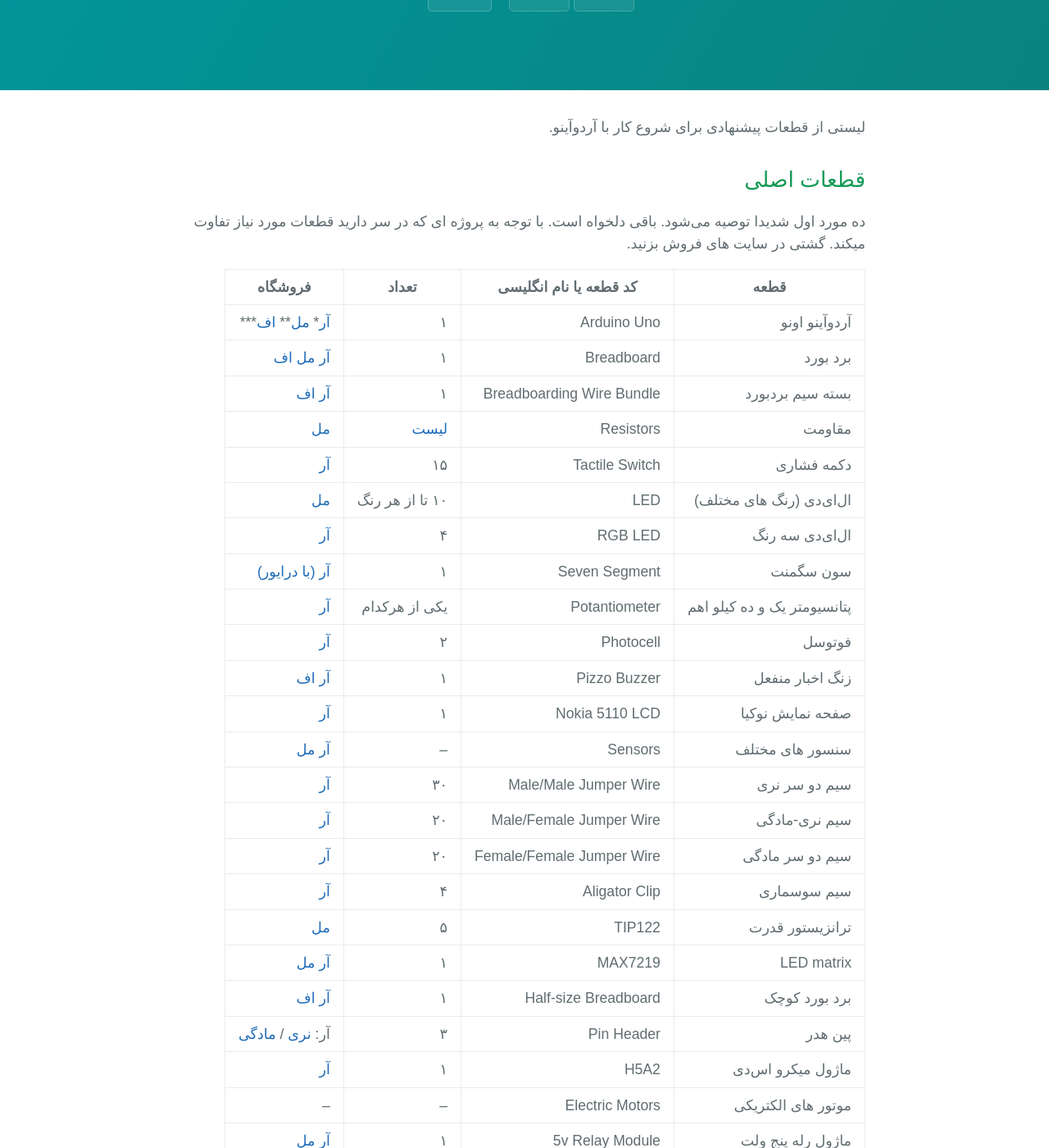
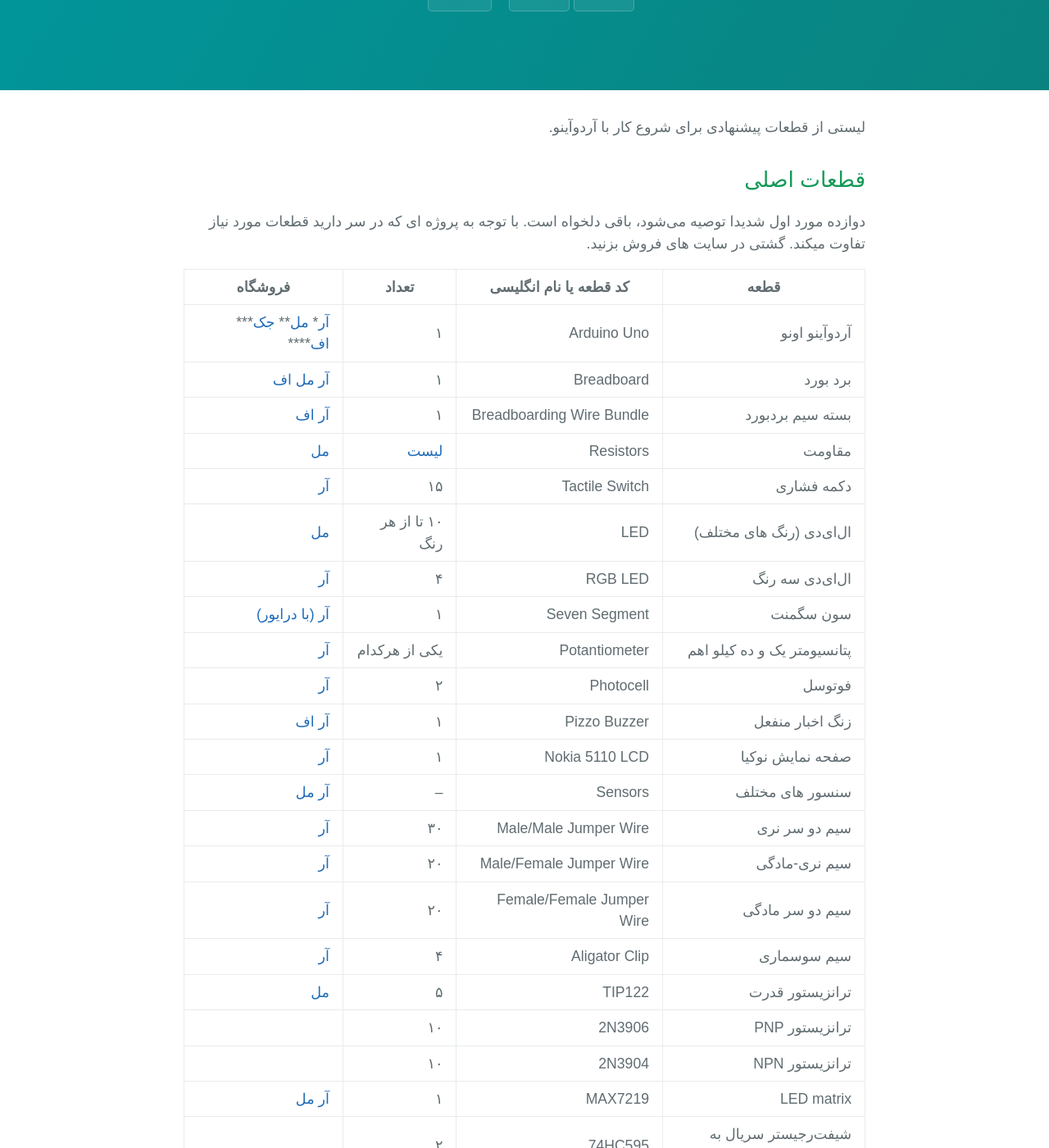
Before and after one commit to mohsend/arduino, a Jekyll site: the page built from arduino_starter_kit.markdown, in a window 1280 px wide and 1400 px high, scrolled down 273 px. Shown: the whole window at 82% size. Built offline with Jekyll 4.4.1, drawn with Linux system fonts in a browser that asks for light colours; some web fonts are replaced; some of the changed text lies outside the part shown.

Commit message:
Adds 4 new parts and a new shop

```diff
--- a/arduino_starter_kit.markdown
+++ b/arduino_starter_kit.markdown
@@ -7,7 +7,7 @@ layout: page
 
 ## قطعات اصلی
 
-ده مورد اول شدیدا توصیه می‌شود. باقی دلخواه است. با توجه به پروژه ای که در سر دارید قطعات مورد نیاز تفاوت میکند. گشتی در سایت های فروش بزنید.
+دوازده مورد اول شدیدا توصیه می‌شود، باقی دلخواه است. با توجه به پروژه ای که در سر دارید قطعات مورد نیاز تفاوت میکند. گشتی در سایت های فروش بزنید.
 
 <table>
   <thead>
@@ -23,7 +23,7 @@ layout: page
       <td>آردوآینو اونو</td>
       <td> Arduino Uno </td>
       <td>۱</td>
-      <td><a href="http://shop.aftabrayaneh.com/Arduino_UNO_R3.html">آر</a>* <a href="http://microlineic.com/index.php?productID=1983">مل</a>** <a href="https://www.adafruit.com/products/50">اف</a>***</td>
+      <td><a href="http://shop.aftabrayaneh.com/Arduino_UNO_R3.html">آر</a>* <a href="http://microlineic.com/index.php?productID=1983">مل</a>** <a href="http://www.jahankitshop.com/market/d/6589">جک</a>*** <a href="https://www.adafruit.com/products/50">اف</a>****</td>
     </tr>
     <tr>
       <td>برد بورد</td>
@@ -128,11 +128,35 @@ layout: page
       <td><a href="http://microlineic.com/index.php?productID=401">مل</a></td>
     </tr>
     <tr>
+      <td>ترانزیستور PNP</td>
+      <td>2N3906</td>
+      <td>۱۰</td>
+      <td></td>
+    </tr>
+    <tr>
+      <td>ترانزیستور NPN</td>
+      <td>2N3904</td>
+      <td>۱۰</td>
+      <td></td>
+    </tr>
+    <tr>
     <tr>
       <td>LED matrix</td>
       <td>MAX7219</td>
       <td>۱</td>
       <td><a href="http://shop.aftabrayaneh.com/MAX7219_Dot_Matrix.html">آر</a> <a href="http://microlineic.com/index.php?productID=2012">مل</a></td>
+    </tr>
+    <tr>
+      <td>شیفت‌رجیستر سریال به موازی</td>
+      <td>74HC595</td>
+      <td>۲</td>
+      <td></td>
+    </tr>
+    <tr>
+      <td>شیفت‌رجیستر موازی به سریال</td>
+      <td>CD4021B</td>
+      <td>۴</td>
+      <td></td>
     </tr>
       <td>برد بورد کوچک</td>
       <td> Half-size Breadboard</td>
```
Also changed, not shown: other parts of arduino_starter_kit.markdown (+4 -3 lines).
